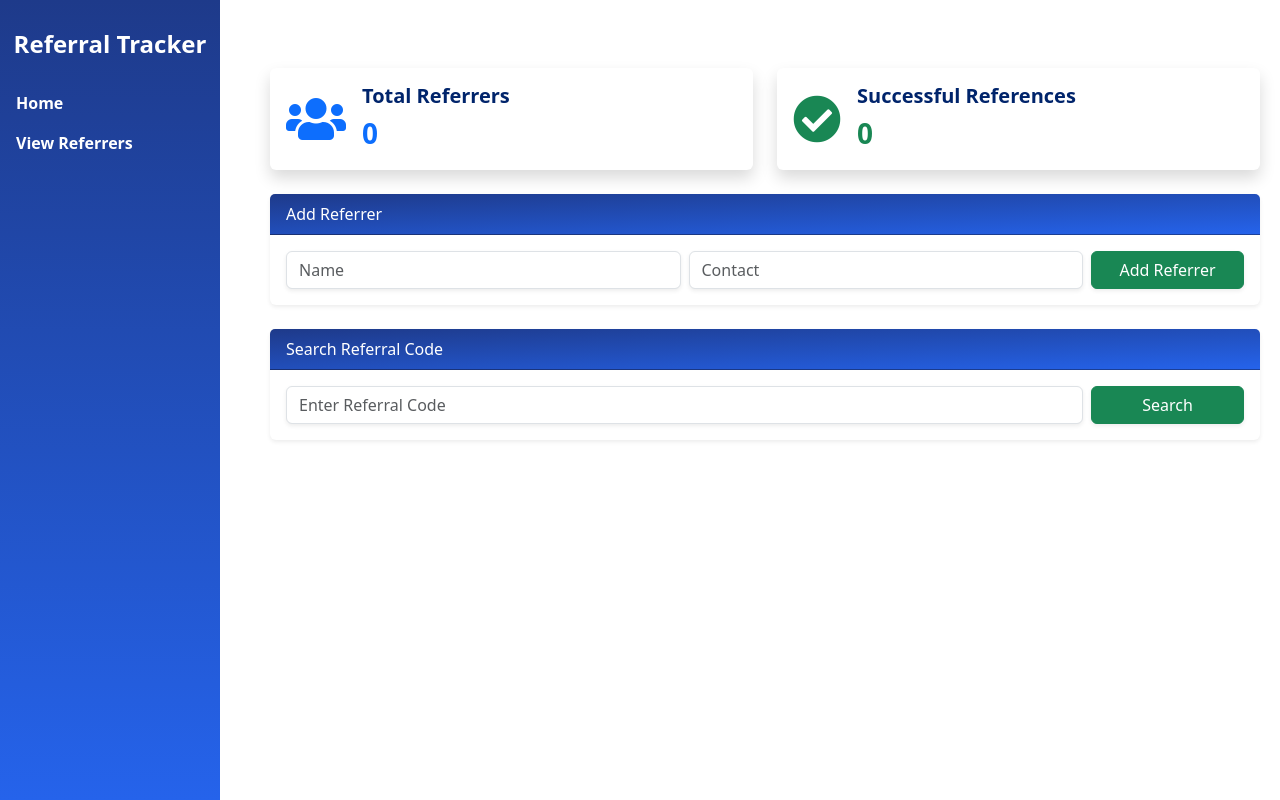
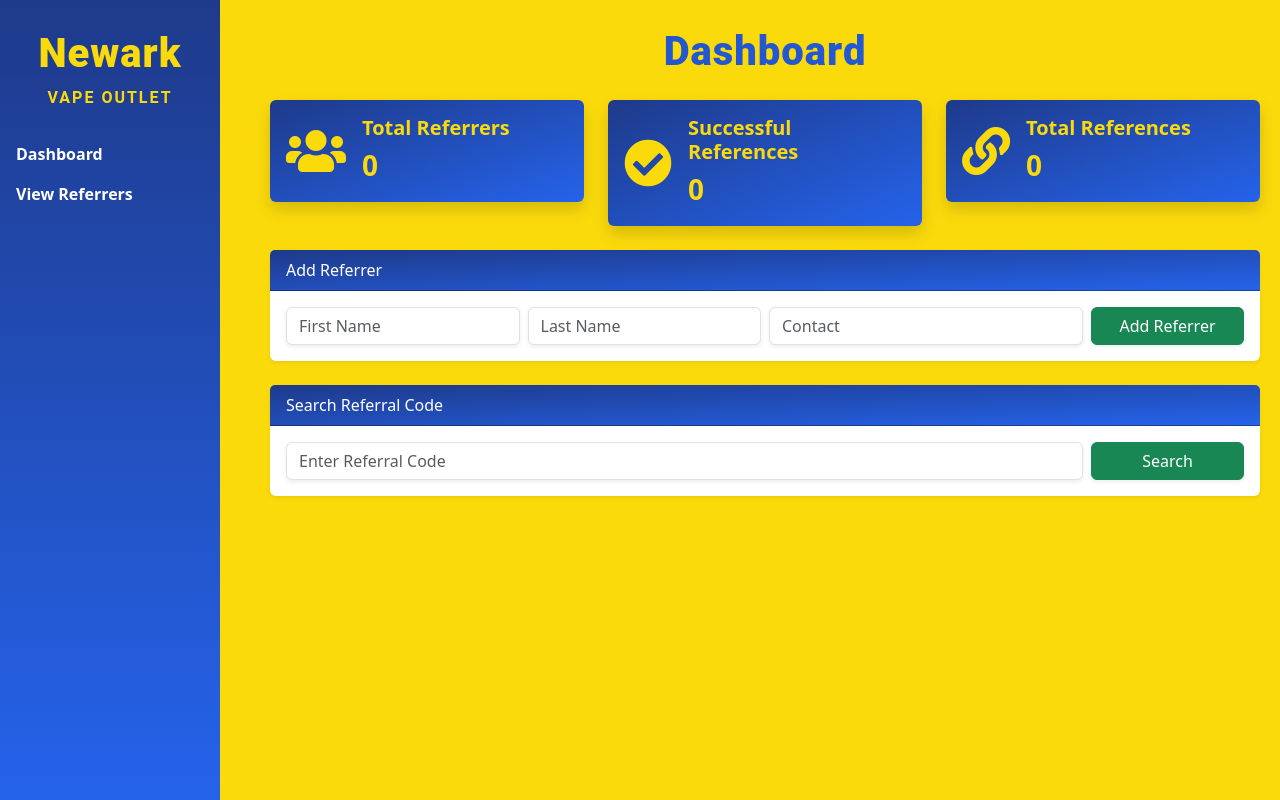
Before and after one commit to ashwinbiju09/referral-tracker, a Flask app: page / in a window 1280 px wide. Run offline with Flask 3, Linux system fonts and the light colour scheme; data that the repository does not hold is empty; some libraries are stand-ins or nearby versions.

Commit message:
Design Updates

```diff
--- a/app.py
+++ b/app.py
@@ -5,6 +5,7 @@ import os
 import random
 import string
 from math import ceil
+from datetime import datetime
 
 # Load environment variables
 load_dotenv()
@@ -53,12 +54,20 @@ def index():
     """)
     successful_references = cursor.fetchone()['successful_references']
 
+    # Fetch total references (counting unique referees)
+    cursor.execute("""
+        SELECT COUNT(*) AS total_references
+        FROM referees
+    """)
+    total_references = cursor.fetchone()['total_references'] or 0
+
     cursor.close()
 
     return render_template(
         'index.html',
         total_referrers=total_referrers,
-        successful_references=successful_references
+        successful_references=successful_references,
+        total_references=total_references
     )
 
 # Add a referrer
@@ -66,14 +75,15 @@ def index():
 
 @app.route('/add_referrer', methods=['POST'])
 def add_referrer():
-    name = request.form.get('name')
+    first_name = request.form.get('first_name')
+    last_name = request.form.get('last_name')
     contact = request.form.get('contact')
     referral_code = generate_referral_code()
 
     cursor = mysql.connection.cursor()
     cursor.execute(
-        "INSERT INTO referrers (name, contact, referral_code, total_references) VALUES (%s, %s, %s, 0)",
-        (name, contact, referral_code)
+        "INSERT INTO referrers (first_name, last_name, contact, referral_code, total_references) VALUES (%s, %s, %s, %s, 0)",
+        (first_name, last_name, contact, referral_code)
     )
     mysql.connection.commit()
     cursor.close()
@@ -91,7 +101,7 @@ def view_referrers():
     cursor = mysql.connection.cursor()
     # Fetch referrers with dynamically calculated total_references
     cursor.execute("""
-        SELECT r.id, r.name, r.contact, r.referral_code,
+        SELECT r.id, r.first_name, r.last_name, r.contact, r.referral_code,
                (SELECT COUNT(*) FROM referees WHERE referees.referrer_id = r.id) AS total_references
         FROM referrers r
         LIMIT %s OFFSET %s
@@ -139,25 +149,39 @@ def search_referral():
 
     # Fetch the referrer
     cursor.execute(
-        "SELECT * FROM referrers WHERE referral_code = %s", (referral_code,))
+        "SELECT * FROM referrers WHERE referral_code = %s", (referral_code,)
+    )
     referrer = cursor.fetchone()
 
     if referrer:
         # Dynamically calculate the total references
         cursor.execute(
-            "SELECT COUNT(*) AS total_references FROM referees WHERE referrer_id = %s", (referrer['id'],))
+            "SELECT COUNT(*) AS total_references FROM referees WHERE referrer_id = %s", (
+                referrer['id'],)
+        )
         total_references = cursor.fetchone()['total_references']
         referrer['total_references'] = total_references
 
+        # Calculate successful references (referees with 3 purchases)
+        cursor.execute(
+            "SELECT COUNT(*) AS successful_references FROM referees WHERE referrer_id = %s AND purchase_count = 3",
+            (referrer['id'],)
+        )
+        successful_references = cursor.fetchone()['successful_references']
+        referrer['successful_references'] = successful_references
+
         # Fetch referees for this referrer
         cursor.execute(
-            "SELECT * FROM referees WHERE referrer_id = %s", (referrer['id'],))
+            "SELECT * FROM referees WHERE referrer_id = %s", (referrer['id'],)
+        )
         referees = cursor.fetchall()
+
         cursor.close()
         return render_template('search_result.html', referrer=referrer, referees=referees)
     else:
         cursor.close()
         return redirect('/')
+
 
 # Add a referee
 
@@ -165,39 +189,70 @@ def search_referral():
 @app.route('/add_referee', methods=['POST'])
 def add_referee():
     referral_code = request.form.get('referral_code').upper()
-    name = request.form.get('name')
+    first_name = request.form.get('first_name')
+    last_name = request.form.get('last_name')
     purchase_count = int(request.form.get('purchase_count'))
+    date_of_purchase = datetime.now()
 
     cursor = mysql.connection.cursor()
     cursor.execute(
-        "SELECT * FROM referrers WHERE referral_code = %s", (referral_code,))
+        "SELECT * FROM referrers WHERE referral_code = %s", (referral_code,)
+    )
     referrer = cursor.fetchone()
 
     if referrer:
         referrer_id = referrer['id']
 
+        # Check if the referee already exists
         cursor.execute(
-            "SELECT * FROM referees WHERE referrer_id = %s AND name = %s", (
-                referrer_id, name)
+            "SELECT * FROM referees WHERE referrer_id = %s AND first_name = %s AND last_name = %s",
+            (referrer_id, first_name, last_name)
         )
         referee = cursor.fetchone()
 
         if referee:
+            # Check if the purchase_count transitions to 3
+            if purchase_count == 3 and referee['purchase_count'] < 3:
+                cursor.execute(
+                    "UPDATE referrers SET total_references = total_references + 1 WHERE id = %s",
+                    (referrer_id,)
+                )
+
+            # Update referee purchase_count and date_of_purchase
             cursor.execute(
-                "UPDATE referees SET purchase_count = %s WHERE id = %s", (
-                    purchase_count, referee['id'])
+                """
+                UPDATE referees
+                SET purchase_count = %s, date_of_purchase = %s
+                WHERE id = %s
+                """,
+                (purchase_count, date_of_purchase, referee['id'])
             )
         else:
+            # Insert a new referee and check if purchase_count is already 3
             cursor.execute(
-                "INSERT INTO referees (referrer_id, name, purchase_count) VALUES (%s, %s, %s)",
-                (referrer_id, name, purchase_count)
+                """
+                INSERT INTO referees (referrer_id, first_name, last_name, purchase_count, date_of_purchase)
+                VALUES (%s, %s, %s, %s, %s)
+                """,
+                (referrer_id, first_name, last_name,
+                 purchase_count, date_of_purchase)
             )
+            if purchase_count == 3:
+                cursor.execute(
+                    "UPDATE referrers SET total_references = total_references + 1 WHERE id = %s",
+                    (referrer_id,)
+                )
         mysql.connection.commit()
+    else:
+        print("Referrer not found.")
+        cursor.close()
+        return "Referrer not found. Please check the referral code.", 404
+
     cursor.close()
     return redirect(url_for('search_referral', referral_code=referral_code))
 
+# Delete a referee
 
-# Delete a referee
 
 @app.route('/delete_referee/<int:referee_id>', methods=['POST'])
 def delete_referee(referee_id):
@@ -208,5 +263,53 @@ def delete_referee(referee_id):
     return redirect(request.referrer)
 
 
+@app.route('/update_referee', methods=['POST'])
+def update_referee():
+    referral_code = request.form.get('referral_code')
+    first_name = request.form.get('first_name')
+    last_name = request.form.get('last_name')
+    purchase_count = int(request.form.get('purchase_count'))
+    date_of_purchase = datetime.now()
+
+    cursor = mysql.connection.cursor()
+
+    # Fetch the referrer
+    cursor.execute(
+        "SELECT id FROM referrers WHERE referral_code = %s", (referral_code,))
+    referrer = cursor.fetchone()
+
+    if referrer:
+        referrer_id = referrer['id']
+
+        # Fetch the referee
+        cursor.execute(
+            "SELECT * FROM referees WHERE referrer_id = %s AND first_name = %s AND last_name = %s",
+            (referrer_id, first_name, last_name)
+        )
+        referee = cursor.fetchone()
+
+        if referee:
+            # Increment total_references only if updating to 3
+            if purchase_count == 3 and referee['purchase_count'] < 3:
+                cursor.execute(
+                    "UPDATE referrers SET total_references = total_references + 1 WHERE id = %s",
+                    (referrer_id,)
+                )
+
+            # Update referee purchase_count and date_of_purchase
+            cursor.execute(
+                """
+                UPDATE referees
+                SET purchase_count = %s, date_of_purchase = %s
+                WHERE id = %s
+                """,
+                (purchase_count, date_of_purchase, referee['id'])
+            )
+            mysql.connection.commit()
+
+    cursor.close()
+    return redirect(url_for('search_referral', referral_code=referral_code))
+
+
 if __name__ == '__main__':
     app.run(debug=True)
--- /dev/null
+++ b/static/css/style.css
@@ -0,0 +1,113 @@
+body{
+  background-color: #FBDA0C;
+}
+
+/* Sidebar & Navbar */
+.sidebar {
+  background: linear-gradient( #1E3A8A, #2563EB); /* Gradient background */
+  height: 100vh;
+  position: fixed;
+  top: 0;
+  left: 0;
+  padding-top: 30px;
+  width: 220px;
+  color: white;
+  z-index: 1030; /* Stay above main content */
+}
+.sidebar .nav-link {
+  color: #ffffff;
+  font-weight: bold;
+}
+.sidebar .nav-link:hover {
+  background-color: #001A4F; /* Slightly darker shade on hover */
+}
+.content {
+  margin-left: 250px; /* Adjust content to leave space for the sidebar */
+  padding: 20px;
+}
+.nav-header {
+  letter-spacing: 1px;
+  color: #FBDA0C;
+  font-weight: 900;
+  font-size: 2.5rem;
+  font-family: 'Roboto', sans-serif;
+  text-align: center;
+}
+.nav-sub-header{
+letter-spacing: 2px;
+color: #FBDA0C;
+font-family: 'Roboto', sans-serif;
+text-align: center;
+text-transform: uppercase;
+font-weight: bold;
+}
+
+
+/* Custom cursor */
+
+/* width */
+::-webkit-scrollbar {
+    width: 10px;
+  }
+
+  /* Track */
+  ::-webkit-scrollbar-track {
+    background: #f1f1f1;
+  }
+
+  /* Handle */
+  ::-webkit-scrollbar-thumb {
+    background: #888;
+      border-radius: 10px;
+  }
+
+  /* Handle on hover */
+  ::-webkit-scrollbar-thumb:hover {
+    background: #555;
+  }
+
+  /* Font Styling */
+
+  .animated-heading {
+    background: linear-gradient(to right, #1E3A8A, #2563EB); /* Navy blue gradient */
+    -webkit-background-clip: text; /* Clip background to text */
+    background-clip: text;
+    -webkit-text-fill-color: transparent; /* Make text transparent to show gradient */
+    -webkit-text-fill-color: transparent; /* Make text transparent */
+    background-size: 500% auto; /* Animate background gradient */
+    animation: textShine 5s ease-in-out infinite alternate; /* Animation effect */
+    font-weight: 900; /* Bold for emphasis */
+    font-size: 2.5rem; /* Adjust font size */
+    letter-spacing: 1px;
+    font-family: 'Roboto', sans-serif;
+}
+
+/* Animation keyframes */
+@keyframes textShine {
+    0% {
+        background-position: 0% center; /* Start of gradient */
+    }
+    100% {
+        background-position: 100% center; /* End of gradient */
+    }
+}
+
+.search-container {
+  position: relative;
+}
+
+.search-input {
+  height: 50px;
+  border-radius: 30px;
+  padding-left: 35px;
+  border: none;
+  box-shadow: 0 0 10px rgba(0, 0, 0, 0.1);
+}
+
+.search-icon {
+  position: absolute;
+  top: 50%;
+  left: 15px;
+  transform: translateY(-50%);
+  color: #888;
+}
--- a/templates/base.html
+++ b/templates/base.html
@@ -6,41 +6,20 @@
     <title>{% block title %}Referral Tracker{% endblock %}</title>
     <link href="https://cdn.jsdelivr.net/npm/bootstrap@5.3.0/dist/css/bootstrap.min.css" rel="stylesheet">
     <link href="https://cdnjs.cloudflare.com/ajax/libs/font-awesome/5.15.4/css/all.min.css" rel="stylesheet">
-
-    <style>
-        .sidebar {
-            background: linear-gradient( #1E3A8A, #2563EB); /* Gradient background */
-            height: 100vh;
-            position: fixed;
-            top: 0;
-            left: 0;
-            padding-top: 30px;
-            width: 220px;
-            color: white;
-            z-index: 1030; /* Stay above main content */
-        }
-        .sidebar .nav-link {
-            color: #ffffff;
-            font-weight: bold;
-        }
-        .sidebar .nav-link:hover {
-            background-color: #001A4F; /* Slightly darker shade on hover */
-        }
-        .content {
-            margin-left: 250px; /* Adjust content to leave space for the sidebar */
-            padding: 20px;
-        }
-    </style>
+    <link rel="stylesheet" href="{{ url_for('static', filename='css/style.css') }}">
 </head>
 <body>
     <!-- Side Navbar -->
     <div class="sidebar">
         <div class="text-center mb-4">
-            <h4 class="fw-bold">Referral Tracker</h4>
+            <h1 class="nav-header">
+                Newark
+            </h1>
+            <p class="nav-sub-header">Vape outlet</p>
         </div>
         <ul class="nav flex-column">
             <li class="nav-item">
-                <a class="nav-link" href="/">Home</a>
+                <a class="nav-link" href="/">Dashboard</a>
             </li>
             <li class="nav-item">
                 <a class="nav-link" href="/referrers">View Referrers</a>
--- a/templates/index.html
+++ b/templates/index.html
@@ -4,28 +4,48 @@
 
 {% block content %}
 
-<div class="pt-5">
+<div class="text-center mt-2 mb-4">
+    <h2 class="animated-heading">Dashboard</h2>
+</div>
+
+
 
 <!-- Stats Section -->
 <div class="row mb-4">
-    <div class="col-md-6">
-        <div class="card shadow border-0">
+    <!-- Total Referrers -->
+    <div class="col-md-4">
+        <div class="card shadow border-0" style="background: linear-gradient(to bottom right, #1E3A8A, #2563EB);">
             <div class="card-body d-flex align-items-center">
-                <i class="fas fa-users fa-3x text-primary me-3"></i> <!-- Icon -->
+                <i class="fas fa-users fa-3x me-3" style="color: #FBDA0C;"></i> <!-- Icon -->
                 <div>
-                    <h5 class="card-title fw-bold mb-1" style="color: #00246B;">Total Referrers</h5> <!-- Title -->
-                    <p class="card-text fs-3 fw-bold text-primary mb-0">{{ total_referrers }}</p> <!-- Value -->
+                    <h5 class="card-title fw-bold mb-1" style="color: #FBDA0C;">Total Referrers</h5> <!-- Title -->
+                    <p class="card-text fs-3 fw-bold mb-0" style="color: #FBDA0C;">{{ total_referrers }}</p> <!-- Value -->
                 </div>
             </div>
         </div>
     </div>
-    <div class="col-md-6">
-        <div class="card shadow border-0">
+
+    <!-- Successful References -->
+    <div class="col-md-4">
+        <div class="card shadow border-0" style="background: linear-gradient(to bottom right, #1E3A8A, #2563EB);">
             <div class="card-body d-flex align-items-center">
-                <i class="fas fa-check-circle fa-3x text-success me-3"></i> <!-- Icon -->
+                <i class="fas fa-check-circle fa-3x me-3" style="color: #FBDA0C;"></i> <!-- Icon -->
                 <div>
-                    <h5 class="card-title fw-bold mb-1" style="color: #00246B;">Successful References</h5> <!-- Title -->
-                    <p class="card-text fs-3 fw-bold text-success mb-0">{{ successful_references }}</p> <!-- Value -->
+                    <h5 class="card-title fw-bold mb-1" style="color: #FBDA0C;">Successful References</h5> <!-- Title -->
+                    <p class="card-text fs-3 fw-bold mb-0" style="color: #FBDA0C;">{{ successful_references }}</p> <!-- Value -->
+                </div>
+            </div>
+        </div>
+    </div>
+
+    <!-- Total References -->
+    <div class="col-md-4">
+        <div class="card shadow border-0" style="background: linear-gradient(to bottom right, #1E3A8A, #2563EB);">
+            <div class="card-body d-flex align-items-center">
+                <i class="fas fa-link fa-3x me-3" style="color: #FBDA0C;"></i> <!-- Icon -->
+                <div>
+                    <h5 class="card-title fw-bold mb-1" style="color: #FBDA0C;">Total References</h5> <!-- Title -->
+                    <p class="card-text fs-3 fw-bold mb-0" style="color: #FBDA0C;">{{ total_references }}</p> <!-- Value -->
                 </div>
             </div>
         </div>
@@ -38,10 +58,13 @@
     <div class="card-body">
         <form method="POST" action="/add_referrer">
             <div class="row g-2 align-items-center">
-                <div class="col-md-5">
-                    <input type="text" name="name" class="form-control shadow-sm" placeholder="Name" required>
+                <div class="col-md-3">
+                    <input type="text" name="first_name" class="form-control shadow-sm" placeholder="First Name" required>
                 </div>
-                <div class="col-md-5">
+                <div class="col-md-3">
+                    <input type="text" name="last_name" class="form-control shadow-sm" placeholder="Last Name" required>
+                </div>
+                <div class="col-md-4">
                     <input type="text" name="contact" class="form-control shadow-sm" placeholder="Contact" required>
                 </div>
                 <div class="col-md-2">
```
Also changed, not shown: static/style.css (deleted, +0 -22 lines), templates/referrers.html (+30 -10 lines), templates/search_result.html (+29 -12 lines).
